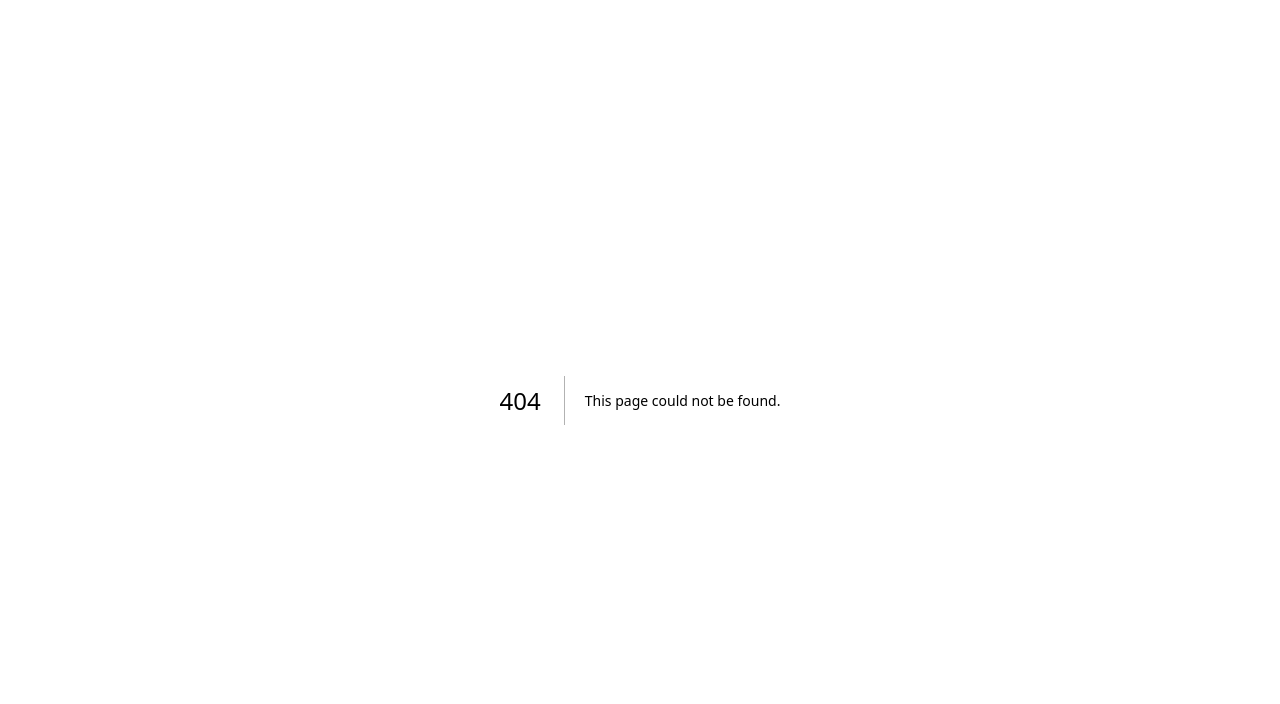
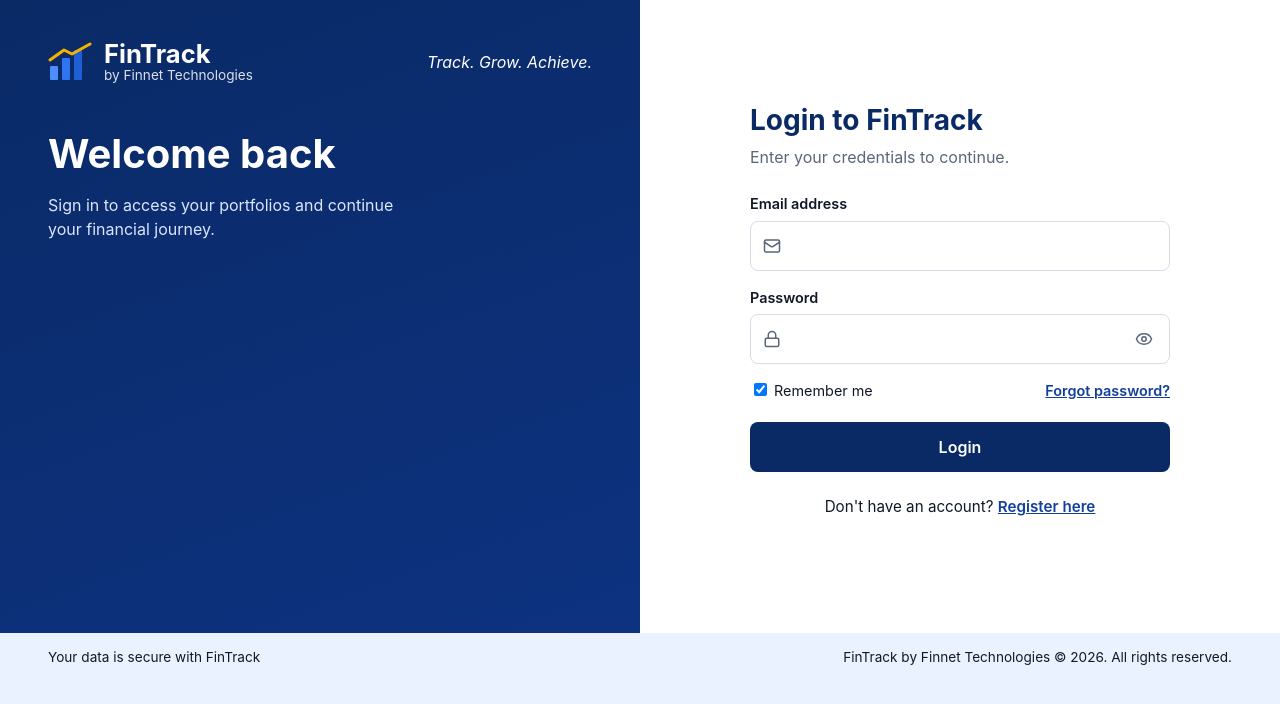
Before and after one commit to Maxoti/fintrack, a Next.js app in the folder frontend/: page /login in a window 1280 px wide. Before the commit this address had no page. Shown: the top 704 px of the page. Built offline with nearby package versions, Linux system fonts and the light colour scheme; no server answers.

Commit message:
feat(auth): add login page with validation

```diff
--- /dev/null
+++ b/frontend/app/login/page.tsx
@@ -0,0 +1,67 @@
+"use client";
+import { useState } from "react";
+import Link from "next/link";
+import { useRouter } from "next/navigation";
+import { Mail, Lock } from "lucide-react";
+import AuthShell from "../components/AuthShell";
+import TextField from "../components/TextField";
+
+const API = process.env.NEXT_PUBLIC_API_URL ?? "http://localhost:4000";
+
+export default function LoginPage() {
+  const router = useRouter();
+  const [email, setEmail] = useState("");
+  const [password, setPassword] = useState("");
+  const [errors, setErrors] = useState<{ email?: string; password?: string }>({});
+  const [formError, setFormError] = useState("");
+  const [loading, setLoading] = useState(false);
+
+  async function onSubmit(e: React.FormEvent) {
+    e.preventDefault();
+    const next: typeof errors = {};
+    if (!email.trim()) next.email = "Email is required";
+    else if (!/^\S+@\S+\.\S+$/.test(email)) next.email = "Enter a valid email address";
+    if (!password) next.password = "Password is required";
+    setErrors(next);
+    setFormError("");
+    if (Object.keys(next).length) return;
+
+    setLoading(true);
+    try {
+      const res = await fetch(`${API}/api/auth/login`, {
+        method: "POST",
+        headers: { "Content-Type": "application/json" },
+        body: JSON.stringify({ email, password }),
+      });
+      const data = await res.json().catch(() => ({}));
+      if (!res.ok) throw new Error(data?.error?.message ?? "Login failed. Check your details and try again.");
+      localStorage.setItem("token", data.token);
+      router.push("/dashboard");
+    } catch (err) {
+      setFormError(err instanceof Error ? err.message : "Something went wrong. Try again.");
+    } finally {
+      setLoading(false);
+    }
+  }
+
+  return (
+    <AuthShell
+      headline={<>Welcome back</>}
+      blurb="Sign in to access your portfolios and continue your financial journey."
+    >
+      <h2>Login to FinTrack</h2>
+      <p className="sub">Enter your credentials to continue.</p>
+      <form onSubmit={onSubmit} noValidate>
+        {formError && <div className="alert" role="alert">{formError}</div>}
+        <TextField id="email" label="Email address" type="email" icon={<Mail size={18} />} value={email} onChange={setEmail} error={errors.email} autoComplete="email" />
+        <TextField id="password" label="Password" type="password" icon={<Lock size={18} />} value={password} onChange={setPassword} error={errors.password} autoComplete="current-password" />
+        <div className="row">
+          <label><input type="checkbox" defaultChecked /> Remember me</label>
+          <Link href="/forgot-password">Forgot password?</Link>
+        </div>
+        <button className="btn" type="submit" disabled={loading}>{loading ? "Signing in…" : "Login"}</button>
+      </form>
+      <p className="auth__switch">Don&apos;t have an account? <Link href="/register">Register here</Link></p>
+    </AuthShell>
+  );
+}
```
